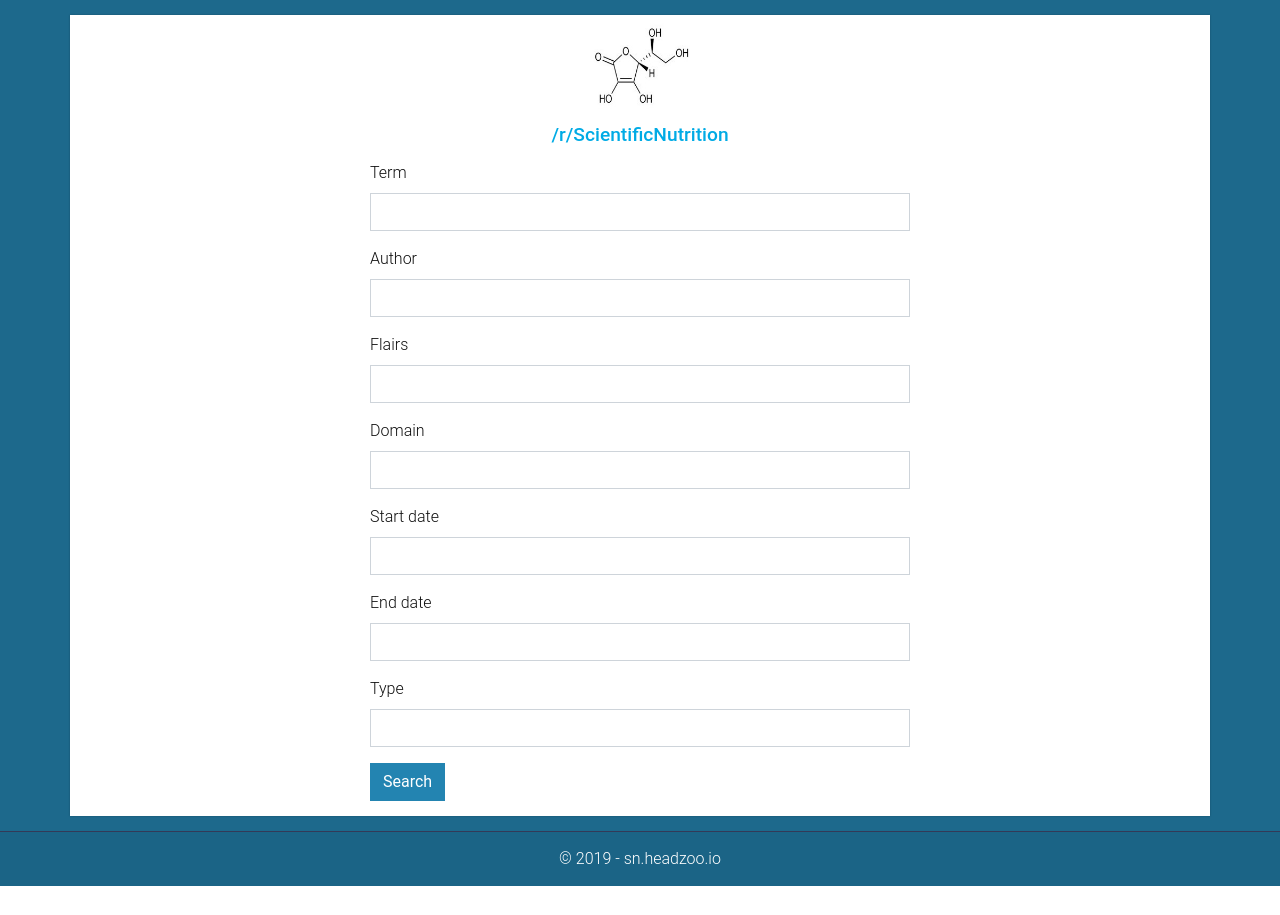
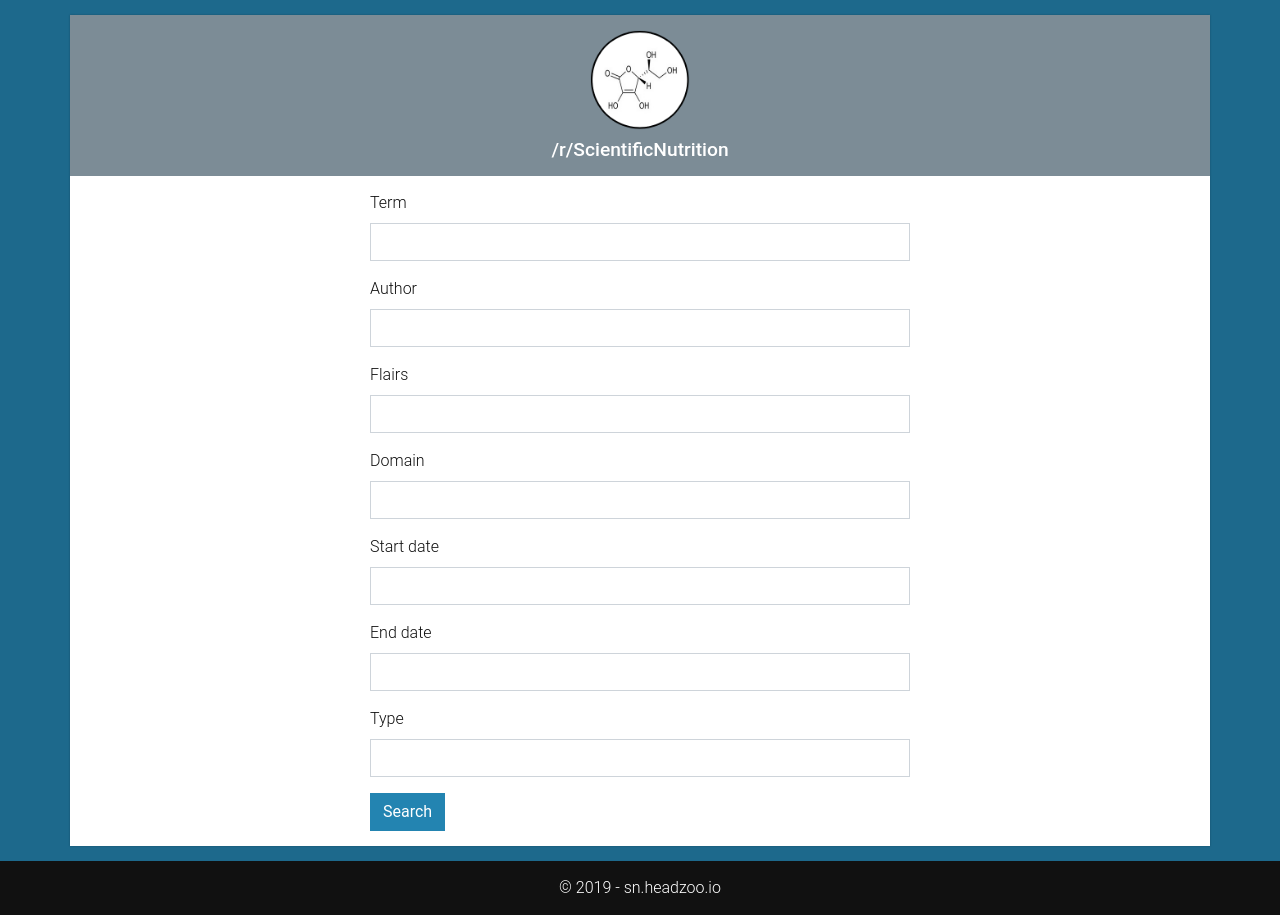
Before and after one commit to headzoo/sn-search, a Symfony app: template templates/home/advanced.html.twig in a window 1280 px wide. Before the commit the page ends 886 px from the top, so only its background shows below. Run offline with Twig, Linux system fonts and the light colour scheme; the template is opened without the code that fills it, so the values that code supplies are empty; form fields are guessed from the names that the template uses; style sheets or scripts are compiled from the project's sources; some libraries are stand-ins or nearby versions.

Commit message:
Style tweaks

```diff
--- a/assets/css/_footer.scss
+++ b/assets/css/_footer.scss
@@ -5,6 +5,5 @@
   flex-shrink: 0;
   text-align: center;
   padding: $gutter-size;
-  border-top: 1px solid #333a58;
-  background-color: darken($color-primary, 10%);
+  background-color: #111;
 }
--- a/assets/css/_search.scss
+++ b/assets/css/_search.scss
@@ -33,8 +33,8 @@
 }
 
 .search-result-tile {
-  font-size: 1.4rem;
-  line-height: 1.8rem;
+  font-size: 1.2rem;
+  line-height: 1.4rem;
   margin-bottom: 0.25rem;
 
   a {
--- /dev/null
+++ b/assets/css/_utils.scss
@@ -0,0 +1,89 @@
+@import "vars";
+
+.gutter {
+  padding: $gutter-size;
+}
+
+.gutter-sm {
+  padding: $gutter-size / 2;
+}
+
+.gutter-bottom {
+  padding-bottom: $gutter-size;
+}
+
+.gutter-mg-bottom {
+  margin-bottom: $gutter-size;
+}
+
+.gutter-mg-bottom-sm {
+  margin-bottom: $gutter-size-sm;
+}
+
+.gutter-top {
+  padding-top: $gutter-size;
+}
+
+.gutter-top-lg {
+  padding-top: $gutter-size-lg;
+}
+
+.gutter-bottom-sm {
+  padding-bottom: $gutter-size-sm;
+}
+
+.gutter-top-sm {
+  padding-top: $gutter-size-sm;
+}
+
+.gutter-mg-right {
+  margin-right: $gutter-size !important;
+}
+
+.gutter-mg-right-sm {
+  margin-right: $gutter-size-sm !important;
+}
+
+.gutter-mg-left-sm {
+  margin-left: $gutter-size-sm !important;
+}
+
+.no-gutter-mg-bottom {
+  margin-bottom: 0;
+}
+
+.circle {
+  border-radius: 50%;
+  display: inline-block;
+}
+
+.nowrap {
+  white-space: nowrap;
+  overflow: hidden;
+}
+
+.vertical-align-middle {
+  vertical-align: middle !important;
+}
+
+.cover {
+  position: fixed;
+  top: 0;
+  right: 0;
+  left: 0;
+  bottom: 0;
+}
+
+.no-margin-bottom {
+  margin-bottom: 0 !important;
+}
+
+.pointer {
+  cursor: pointer;
+}
+
+.hover-underline {
+  &:hover {
+    text-decoration: underline;
+  }
+}
--- a/assets/css/app.scss
+++ b/assets/css/app.scss
@@ -3,3 +3,4 @@
 @import "layout";
 @import "footer";
 @import "search";
+@import "utils";
--- a/crawl/app.js
+++ b/crawl/app.js
@@ -8,7 +8,7 @@ const reddit = require('./lib/reddit');
 
   const opts = {
     subreddit: 'ScientificNutrition',
-    pollTime:  10000
+    pollTime:  20000
   };
 
   const submissions = new SubmissionStream(snoowrap, opts);
--- a/templates/home/_blocks/submission.html.twig
+++ b/templates/home/_blocks/submission.html.twig
@@ -21,6 +21,12 @@
       &nbsp;&middot;&nbsp;
       <a href="{{ path('home') }}?domain={{ result.domain|url_encode }}">
         {{ result.domain }}
+      </a>
+    {% endif %}
+    {% if result.url and result.domain != 'self.ScientificNutrition' %}
+      &nbsp;&middot;&nbsp;
+      <a href="http://sci-hub.tw/{{ result.url }}" target="_blank">
+        sci-hub
       </a>
     {% endif %}
     {% if result.flair %}
--- a/templates/home/advanced.html.twig
+++ b/templates/home/advanced.html.twig
@@ -1,10 +1,10 @@
 {% extends "base.html.twig" %}
 {% block body %}
-<div class="row">
+<div class="row header">
   <div class="col">
     <div class="header-brand">
       <a href="/">
-        <img src="{{ asset('images/logo.jpg') }}" alt="Logo" />
+        <img src="{{ asset('images/logo-circle.png') }}" alt="Logo" />
       </a>
       <h1>
         <a href="https://reddit.com/r/ScientificNutrition" target="_blank">
@@ -15,7 +15,7 @@
   </div>
 </div>
 
-<div class="row" style="margin-bottom: 15px;">
+<div class="row gutter-bottom gutter-top">
   <div class="col col-xl-6 offset-xl-3">
     {{ form_start(form) }}
     {{ form_row(form.term) }}
```
